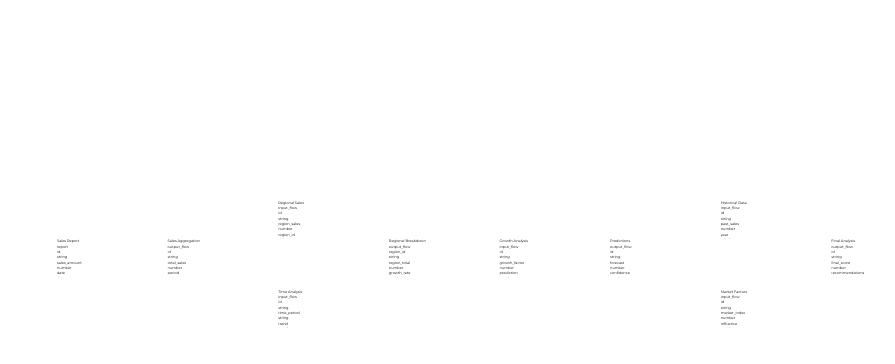
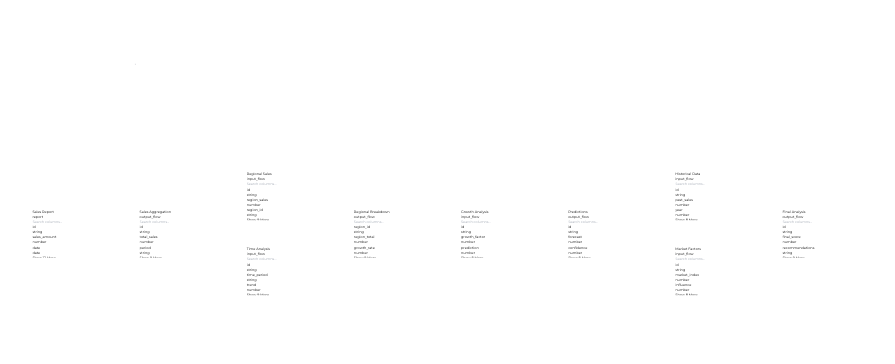
Before and after one commit to venkyjs/graph-design, a React (Vite) app: page / in a window 1280 px wide. Shown: the top 364 px of the page, without its empty margins (164-1059 px from the left). Built offline with nearby package versions, Linux system fonts and the light colour scheme.

Commit message:
Fixed zoom

```diff
--- a/src/components/Dataset.tsx
+++ b/src/components/Dataset.tsx
@@ -1,4 +1,4 @@
-import React, { useEffect, useRef, useState } from 'react';
+import React, { useEffect, useRef, useState, useMemo } from 'react';
 import { Dataset as DatasetType, Column, HighlightedColumn } from '../types/graph';
 
 const COLUMN_HEIGHT = 20;
@@ -6,7 +6,16 @@ const ROW_PADDING = 4;
 const HEADER_PADDING = 12;
 const CONTAINER_PADDING = 12;
 const SHOW_MORE_HEIGHT = 32; // Height for Show More/Less link
+const SEARCH_BOX_HEIGHT = 52; // Height including padding and borders
 const MIN_WIDTH = 300;
+
+// Calculate minimum height for 3 columns + search box + show more
+const MIN_HEIGHT = HEADER_PADDING * 2 + // Header padding
+                  SEARCH_BOX_HEIGHT + // Search box height
+                  (COLUMN_HEIGHT * 3) + // 3 columns
+                  (ROW_PADDING * 2) + // Padding between columns
+                  SHOW_MORE_HEIGHT + // Show more/less link
+                  (CONTAINER_PADDING * 2); // Container padding
 
 interface DatasetProps {
     dataset: DatasetType;
@@ -41,6 +50,16 @@ const Dataset: React.FC<DatasetProps> = ({
     const contentRef = useRef<HTMLDivElement>(null);
     const [isExpanded, setIsExpanded] = useState(false);
     const [boxHeight, setBoxHeight] = useState(height);
+    const [searchTerm, setSearchTerm] = useState('');
+
+    const filteredColumns = useMemo(() => {
+        if (!searchTerm) return dataset.columns;
+        const lowerSearchTerm = searchTerm.toLowerCase();
+        return dataset.columns.filter(column =>
+            column.name.toLowerCase().includes(lowerSearchTerm) ||
+            column.type.toLowerCase().includes(lowerSearchTerm)
+        );
+    }, [dataset.columns, searchTerm]);
 
     // Calculate width only once on mount
     useEffect(() => {
@@ -69,26 +88,29 @@ const Dataset: React.FC<DatasetProps> = ({
 
     // Handle height changes separately
     useEffect(() => {
-        const newHeight = calculateHeight(dataset.columns);
+        const newHeight = calculateHeight(filteredColumns);
         setBoxHeight(newHeight);
 
         // Notify parent of height change
         if (onHeightChange && newHeight !== height) {
             onHeightChange(dataset.id, newHeight);
         }
-    }, [dataset.columns, isExpanded, height, onHeightChange]);
+    }, [filteredColumns, isExpanded, height, onHeightChange]);
 
     // Calculate dynamic height based on header and columns
     const calculateHeight = (columns: Column[]): number => {
         const headerHeight = headerRef.current?.offsetHeight || 0;
         const visibleColumns = isExpanded ? columns.length : Math.min(3, columns.length);
 
-        return headerHeight + // Header height
+        const calculatedHeight = headerHeight + // Header height
                (visibleColumns * COLUMN_HEIGHT) + // Height for visible columns
                ((visibleColumns - 1) * ROW_PADDING) + // Padding between columns
                (CONTAINER_PADDING * 2) + // Top and bottom padding
+               SEARCH_BOX_HEIGHT + // Search box height
                (columns.length > 3 ? SHOW_MORE_HEIGHT : 0) + // Show More/Less link height
                4; // Extra padding for border
+
+        return Math.max(calculatedHeight, MIN_HEIGHT);
     };
 
     const isColumnConnected = (columnName: string) => {
@@ -123,6 +145,15 @@ const Dataset: React.FC<DatasetProps> = ({
     };
 
     const handleMouseDown = (e: React.MouseEvent) => {
+        // Don't initiate drag if clicking on input or links
+        if (
+            e.target instanceof HTMLInputElement ||
+            e.target instanceof HTMLAnchorElement ||
+            (e.target as HTMLElement).closest('.dataset-column') !== null
+        ) {
+            return;
+        }
+
         // Only handle left mouse button
         if (e.button !== 0) return;
 
@@ -160,6 +191,14 @@ const Dataset: React.FC<DatasetProps> = ({
         document.addEventListener('mouseup', handleMouseUp, true);
     };
 
+    const handleSearchClick = (e: React.MouseEvent) => {
+        e.stopPropagation();
+    };
+
+    const handleSearchMouseDown = (e: React.MouseEvent) => {
+        e.stopPropagation();
+    };
+
     const handleShowMore = (e: React.MouseEvent) => {
         e.preventDefault();
         e.stopPropagation();
@@ -178,6 +217,7 @@ const Dataset: React.FC<DatasetProps> = ({
                 position: 'absolute',
                 userSelect: 'none',
                 minWidth: MIN_WIDTH,
+                minHeight: MIN_HEIGHT,
                 maxWidth: width,
                 transition: 'height 0.3s ease-in-out'
             }}
@@ -200,9 +240,27 @@ const Dataset: React.FC<DatasetProps> = ({
                     overflow: 'hidden'
                 }}
             >
+                {/* Search box */}
+                <div className="p-3 border-b border-gray-200" onMouseDown={handleSearchMouseDown} onClick={handleSearchClick}>
+                    <input
+                        type="text"
+                        placeholder="Search columns..."
+                        value={searchTerm}
+                        onChange={(e) => setSearchTerm(e.target.value)}
+                        className="w-full px-3 py-2 border border-gray-300 rounded-md focus:outline-none focus:ring-2 focus:ring-blue-500 focus:border-transparent"
+                        onMouseDown={(e) => e.stopPropagation()}
+                        onClick={(e) => e.stopPropagation()}
+                    />
+                </div>
+
                 <div className="flex-1 overflow-y-auto">
                     <div className="flex flex-col">
-                        {dataset.columns.slice(0, isExpanded ? undefined : 3).map((column, index) => (
+                        {filteredColumns.length === 0 ? (
+                            <div className="text-gray-500 text-sm p-4 text-center">
+                                No matches found!
+                            </div>
+                        ) : (
+                            filteredColumns.slice(0, isExpanded ? undefined : 3).map((column, index) => (
                                 <div
                                     key={column.name}
                                     className={getColumnClassName(column.name)}
@@ -215,10 +273,11 @@ const Dataset: React.FC<DatasetProps> = ({
                                     <div className="text-gray-600">{column.name}</div>
                                     <div className="text-gray-400 text-xs">{column.type}</div>
                                 </div>
-                        ))}
+                            ))
+                        )}
                     </div>
                 </div>
-                {dataset.columns.length > 3 && (
+                {filteredColumns.length > 3 && (
                     <div
                         className={`dataset-column flex items-center justify-center py-2 cursor-pointer px-3 text-blue-600 hover:bg-gray-50 ${isExpanded ? 'border-t border-gray-100 bg-white' : ''}`}
                         onClick={handleShowMore}
@@ -229,7 +288,7 @@ const Dataset: React.FC<DatasetProps> = ({
                             boxShadow: isExpanded ? '0 -4px 6px -1px rgba(0, 0, 0, 0.1)' : 'none'
                         }}
                     >
-                        {isExpanded ? 'Show Less' : `Show ${dataset.columns.length - 3} More`}
+                        {isExpanded ? 'Show Less' : `Show ${filteredColumns.length - 3} More`}
                     </div>
                 )}
             </div>
--- a/src/components/Graph.tsx
+++ b/src/components/Graph.tsx
@@ -151,21 +151,21 @@ const Graph: React.FC<GraphProps> = ({ config }) => {
             maxY = Math.max(maxY, dataset.y + dataset.height);
         });
 
-        // Add padding
-        const padding = 50;
+        // Add padding (100px on all sides)
+        const padding = 100;
         const contentWidth = maxX - minX + (padding * 2);
         const contentHeight = maxY - minY + (padding * 2);
 
         // Calculate scale to fit all content
         const scaleX = containerWidth / contentWidth;
         const scaleY = containerHeight / contentHeight;
-        const scale = Math.min(Math.min(scaleX, scaleY), 1); // Cap at 1 to prevent zooming in too much
+        const scale = Math.min(scaleX, scaleY); // Remove the cap at 1 to ensure content fits
 
         // Calculate translations to center the content
         const scaledContentWidth = contentWidth * scale;
         const scaledContentHeight = contentHeight * scale;
-        const translateX = (containerWidth - scaledContentWidth) / 2 - (minX * scale) + padding;
-        const translateY = (containerHeight - scaledContentHeight) / 2 - (minY * scale) + padding;
+        const translateX = (containerWidth - scaledContentWidth) / 2 - (minX * scale) + (padding * scale);
+        const translateY = (containerHeight - scaledContentHeight) / 2 - (minY * scale) + (padding * scale);
 
         return {
             scale,
@@ -174,13 +174,30 @@ const Graph: React.FC<GraphProps> = ({ config }) => {
         };
     };
 
-    // Set initial viewport on mount and when datasets change
+    // Set initial viewport on mount
     useEffect(() => {
+        // Only set initial viewport on mount or when container size changes
         const initialViewport = calculateInitialViewport();
         if (initialViewport) {
             setViewport(initialViewport);
         }
-    }, [datasets]); // Only recalculate when datasets change
+
+        // Add resize observer to handle container size changes
+        const resizeObserver = new ResizeObserver(() => {
+            const newViewport = calculateInitialViewport();
+            if (newViewport) {
+                setViewport(newViewport);
+            }
+        });
+
+        if (containerRef.current) {
+            resizeObserver.observe(containerRef.current);
+        }
+
+        return () => {
+            resizeObserver.disconnect();
+        };
+    }, []);
 
     // Modified wheel handler to maintain position
     useEffect(() => {
@@ -481,37 +498,15 @@ const Graph: React.FC<GraphProps> = ({ config }) => {
         });
     };
 
-    const handleDatasetHeightChange = (datasetId: string, newHeight: number) => {
-        // Update the dataset's height
-        setDatasets(prev => {
-            const updatedDataset = {
-                ...prev[datasetId],
-                height: newHeight
-            };
-
-            // Find all datasets below this one and adjust their positions
-            const updatedDatasets = { ...prev };
-            const changedDataset = updatedDataset;
-
-            Object.values(updatedDatasets).forEach(dataset => {
-                if (dataset.id !== datasetId &&
-                    dataset.x === changedDataset.x && // Same column
-                    dataset.y > changedDataset.y) {  // Below the changed dataset
-
-                    // Calculate the height difference
-                    const heightDiff = newHeight - prev[datasetId].height;
-
-                    // Move the dataset down by the height difference
-                    dataset.y += heightDiff;
-                }
-            });
-
+    const handleDatasetHeightChange = useCallback((datasetId: string, newHeight: number) => {
+        setDatasets(prevDatasets => {
+            const updatedDataset = { ...prevDatasets[datasetId], height: newHeight };
             return {
-                ...updatedDatasets,
+                ...prevDatasets,
                 [datasetId]: updatedDataset
             };
         });
-    };
+    }, []);
 
     return (
         <div
```
Lines whose indentation alone changed are shown as unchanged.
